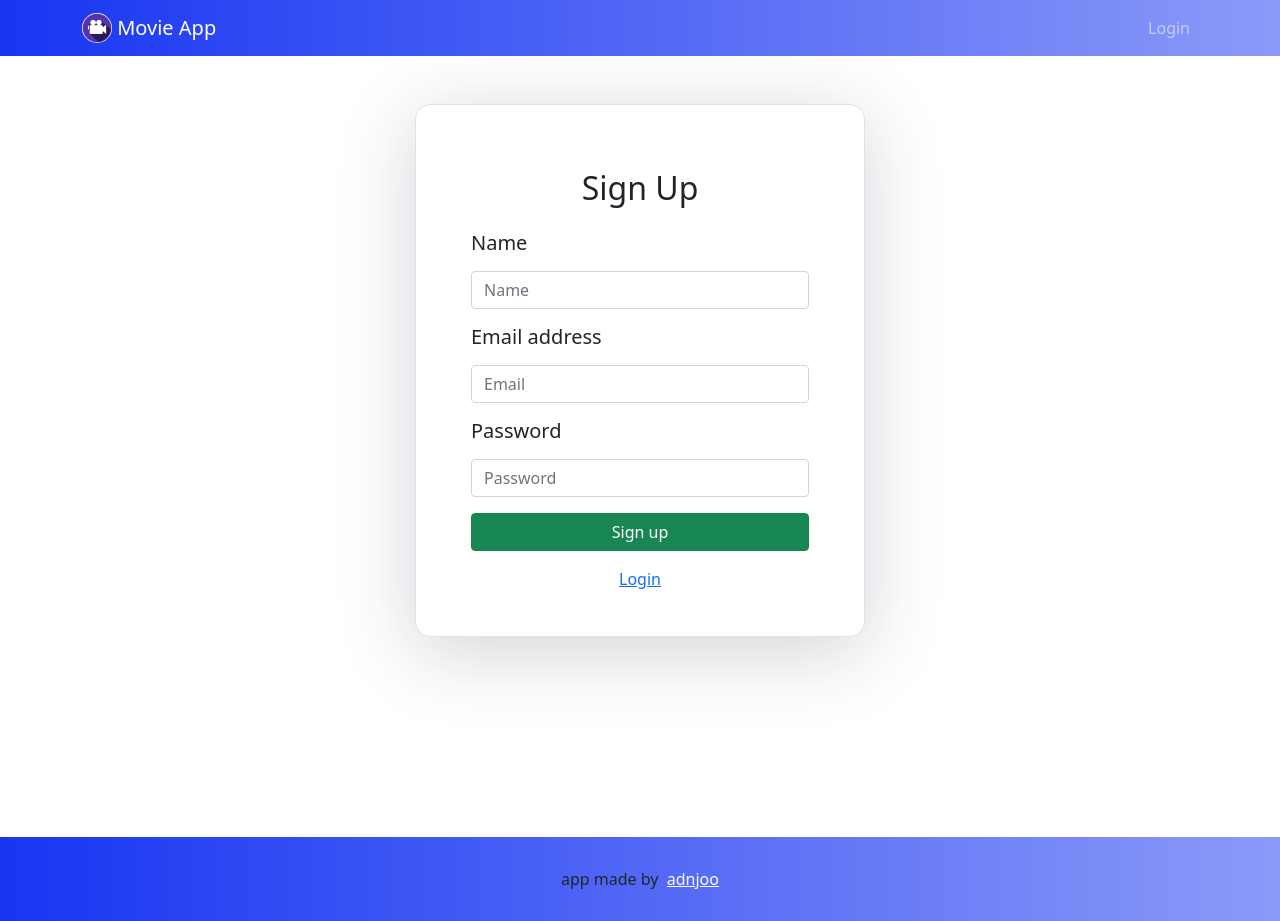
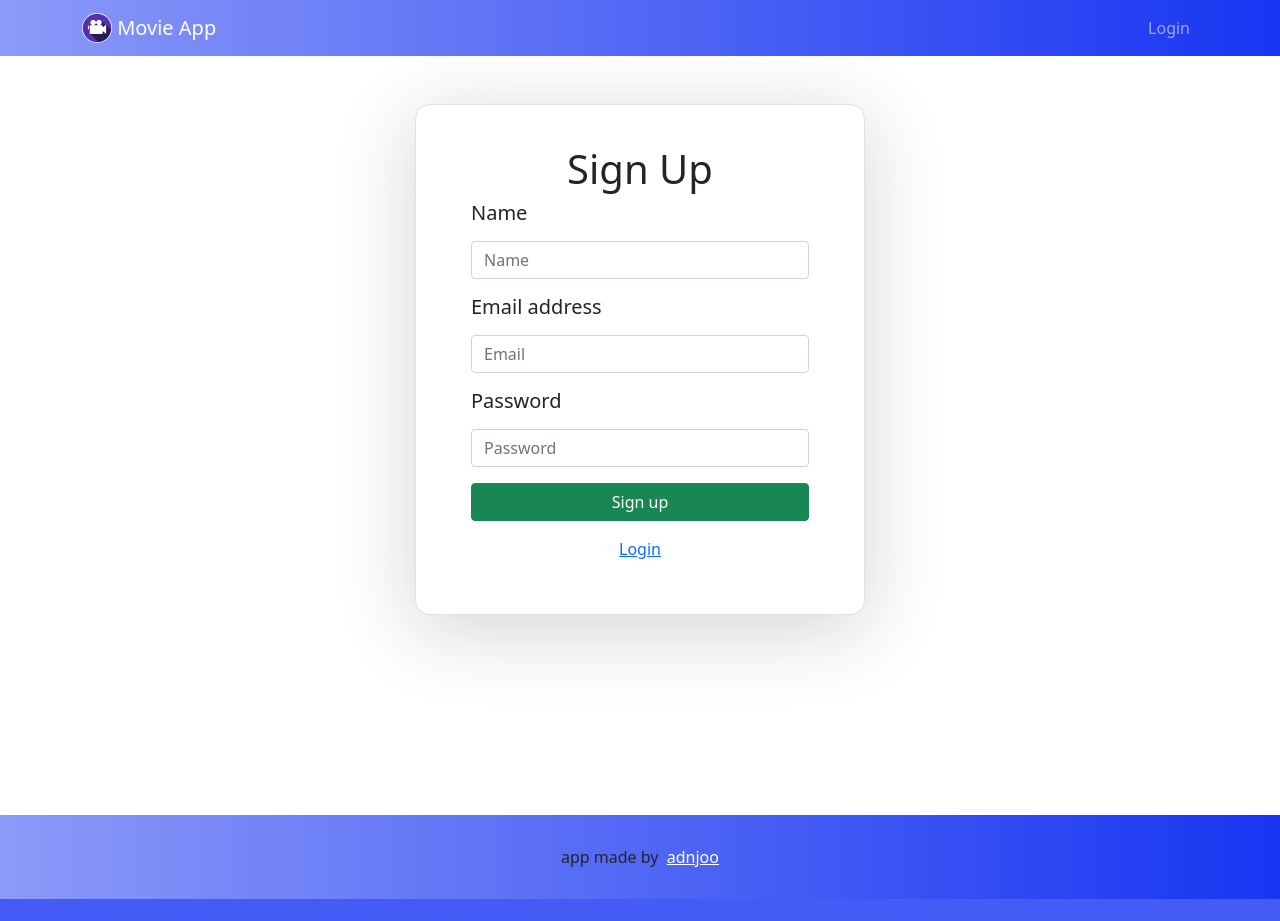
Before and after one commit to andrewnjoo/Movie-App, a React (Create React App) app: page /register in a window 1280 px wide. After the commit the page ends 899 px from the top, so only its background shows below. Built offline with nearby package versions, Linux system fonts and the light colour scheme; no server answers.

Commit message:
edit styling

```diff
--- a/src/components/Login.js
+++ b/src/components/Login.js
@@ -90,7 +90,7 @@ const Login = ({ setAuth }) => {
         ></input>
         <button className="btn btn-success w-100">Sign In</button>
       </form>
-      <div className="text-center">
+      <div className="text-center mb-2">
         <button
           className="btn btn-warning w-100 mb-3"
           onClick={() => {
--- a/src/components/Register.js
+++ b/src/components/Register.js
@@ -44,7 +44,7 @@ const Register = ({ setAuth }) => {
   return (
     // Register Form
     <Container className="border my-5 registerloginbox">
-      <h2 className="text-center my-4">Sign Up</h2>
+      <h1 className="text-center">Sign Up</h1>
       <h5>Name</h5>
       <input
         type="text"
@@ -75,7 +75,7 @@ const Register = ({ setAuth }) => {
         ></input>
         <button className="btn btn-success w-100">Sign up</button>
       </form>
-        <div className="text-center">
+      <div className="text-center mb-2">
         <Link to="/login">Login</Link>
       </div>
     </Container>
--- a/src/index.css
+++ b/src/index.css
@@ -4,7 +4,7 @@ html {
 
 .primarycolor {
   /* dark to -> light */
-  background: linear-gradient(90deg,#1835F2, #8B9AF8);
+  background: linear-gradient(-90deg,#1835F2, #8B9AF8);
 }
 
 img {
```
Lines whose indentation alone changed are shown as unchanged.
